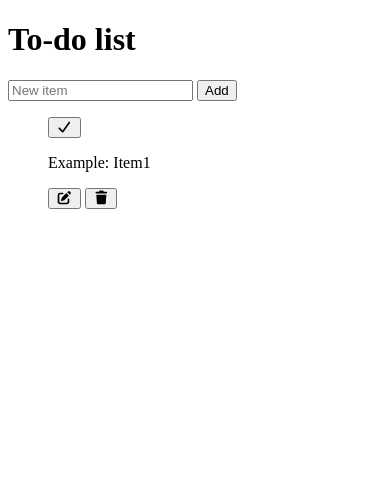
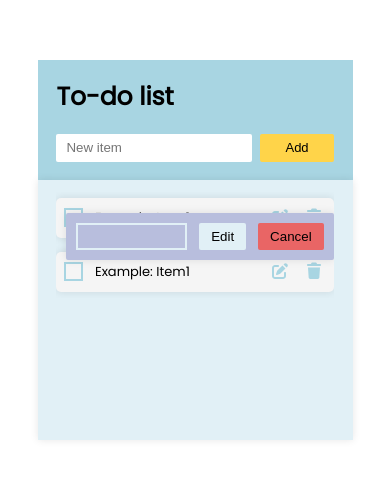
Before and after one commit to Cayuaz/todo-list-js, a plain HTML site: page index.html in a window 390 px wide. Drawn offline with Linux system fonts and the light colour scheme.

Commit message:
feat: create main styles and responsive layout

```diff
--- a/index.html
+++ b/index.html
@@ -10,12 +10,13 @@
 
         <main>
             <div class="main-container">
+
                 <div class="form-container">
                     <form action="">
                         <h1>To-do list</h1>
                         <div class="input-container">
                             <input type="text" placeholder="New item">
-                            <button type="submit">Add</button>
+                            <button class="add-btn" type="submit">Add</button>
                         </div>
                     </form>
                 </div>
@@ -23,11 +24,14 @@
 
                 <div class="list-container">
                     <ul class="list">
-                        <button type="button">
-                             <i class="fa-solid fa-check"></i>
+                        <li>
+                            <div class="container-check-btn">
+                                <button type="button" class="check-btn">
+                                <i class="fa-solid fa-check fa-sm"></i>
                                 </button>
 
                                 <p>Example: Item1</p>
+                            </div>
 
                             <div class="buttons-container">
                                 <button type="button"><i class="fa-solid fa-pen-to-square"></i></button>
@@ -35,11 +39,40 @@
                                 <button type="button"><i class="fa-solid fa-trash"></i></button>
                             </div>
 
+
+                        </li>
+
+                        <li>
+                            <div class="container-check-btn">
+                                <button type="button" class="check-btn">
+                                <i class="fa-solid fa-check fa-sm"></i>
+                                </button>
+
+                                <p>Example: Item1</p>
+                            </div>
+
+                            <div class="buttons-container">
+                                <button type="button"><i class="fa-solid fa-pen-to-square"></i></button>
+
+                                <button type="button"><i class="fa-solid fa-trash"></i></button>
+                            </div>
+
+                            <div class="edit-container">
+                                <input type="text" class="edit-input">
+                                <button type="button" class="edit-btn">Edit</button>
+                                <button type="button" class="cancel-btn">Cancel</button>
+                            </div>
+                        </li>
+
                     </ul>
+
                 </div>
+
+
             </div>
+
+
         </main>
-
 
     <script src="./scripts/all.min.js" crossorigin="anonymous"></script>
     <script type="module" src="./scripts/index.js"></script>
--- a/styles.css
+++ b/styles.css
@@ -0,0 +1,235 @@
+*, *::before, *::after {
+  box-sizing: border-box;
+  padding: 0;
+  margin: 0;
+}
+
+html {
+    font-size: 62.5%;
+}
+
+:root {
+    --primary-color: #a8d5e2;
+    --secondary-color: #e1f0f6;
+    --accent-color: #ffd449;
+    --danger-color: #e96565;
+    --width-main-container: 90%;
+    --shadow: 0 0 8px rgba(0, 0, 0, 0.1);
+}
+
+@font-face {
+    font-family: 'Poppins';
+    src: url(./assets/fonts/Poppins-Regular.woff2) format('woff2'),
+         url(./assets/fonts/Poppins-Regular.woff) format('woff');
+    font-style: normal;
+}
+
+body {
+    font-family: 'Poppins', sans-serif;
+    height: 100vh;
+    display: flex;
+    background-color: #fff;
+    display: flex;
+}
+
+main {
+    max-width: 720px;
+    width: 100%;
+    margin: 0 auto;
+    padding-inline: 2rem;
+}
+
+button {
+    border: none;
+    cursor: pointer;
+    background-color: transparent;
+}
+
+i, button {
+    color: var(--primary-color);
+}
+
+.main-container {
+    width: var(--width-main-container);
+    height: 45vh;
+    margin-block-start: 6rem;
+    margin-inline: auto;
+    display: grid;
+    grid-template-areas:
+        'form'
+        'list';
+    grid-template-rows: 120px 1fr;
+    grid-template-columns: repeat(1, 1fr);
+    justify-content: center;
+    justify-items: center;
+    color: #000;
+}
+
+.form-container {
+    grid-area: form;
+    background-color: var(--primary-color);
+    padding-inline: clamp(1.5rem, 1vw + 1.5rem, 2.5rem);
+    padding-block: clamp(1.2rem, 1vw + 0.5rem, 1.5rem);
+    display: flex;
+    flex-direction: column;
+    width: 100%;
+}
+
+.form-container form {
+    height: 100%;
+    display: flex;
+    flex-direction: column;
+    justify-content: space-around;
+    gap: clamp(0.5rem, 0.5vw + 0.2rem, 1rem);
+}
+
+.input-container {
+    display: flex;
+    align-items: center;
+    gap: 0.8rem;
+}
+
+.input-container input {
+    padding-inline: clamp(1rem, 1vw + 0.5rem, 1.5rem);
+    padding-block: clamp(0.4rem, 0.4vw + 0.5rem, 0.8rem);
+    border-radius: 0.2rem;
+    border: none;
+    width: 100%;
+}
+
+.list-container {
+    grid-area: list;
+    width: 100%;
+    padding-inline: clamp(1.5rem, 1vw + 1.5rem, 2.5rem);
+    padding-block: clamp(1.2rem, 1vw + 0.5rem, 1.5rem);
+    box-shadow: var(--shadow);
+    background-color: var(--secondary-color);
+}
+
+.add-btn {
+    background-color: var(--accent-color);
+    color: #000;
+    padding-inline: clamp(2.5rem, 2vw + 0.5rem, 2.5rem);
+    padding-block: clamp(0.4rem, 0.4vw + 0.5rem, 0.8rem);
+    border-radius: 0.2rem;
+}
+
+ul {
+    list-style: none;
+    overflow-y: auto;
+    display: flex;
+    flex-direction: column;
+    gap: clamp(1.4rem, 1.4vw + 0.2rem, 1.8rem);
+    padding-block: clamp(0.2rem, 0.2vw + 0.5rem, 0.6rem);
+    position: relative;
+}
+
+li {
+    display: flex;
+    justify-content: space-between;
+    align-items: center;
+    padding-inline: clamp(1rem, 1vw + 0.5rem, 1.5rem);
+    padding-block: clamp(1rem, 1vw + 0.5rem, 1.6rem);
+    background-color: #f5f5f5;
+    border-radius: 0.5rem;
+    box-shadow: var(--shadow);
+}
+
+.container-check-btn, .buttons-container {
+    display: flex;
+    align-items: center;
+    gap: clamp(1.4rem, 1.2vw + 0.2rem, 1.4rem);
+}
+
+.buttons-container buttons {
+    font-size: 10rem;
+}
+
+.fa-check {
+    visibility: hidden;
+}
+
+.show-check {
+    visibility: visible;
+}
+
+.check-btn  {
+    outline: 2px solid var(--primary-color);
+}
+
+h1 {
+    align-self: flex-start;
+}
+
+.edit-container {
+    position: absolute;
+    top: 20%;
+    background-color: #b8bedd;
+    padding-inline: clamp(1rem, 1vw + 0.5rem, 1.5rem);
+    padding-block: clamp(1rem, 1vw + 0.5rem, 1.6rem);
+    border-radius: 0.2rem;
+    display: flex;
+    justify-content: space-around;
+    gap: clamp(1.2rem, 1.2vw + 0.2rem, 1.4rem);
+    box-shadow: var(--shadow);
+}
+
+.edit-container input {
+    width: 60%;
+    border: 2px solid var(--secondary-color);
+    background-color: transparent;
+    padding-inline: clamp(1rem, 1vw + 0.5rem, 1.5rem);
+}
+
+.edit-container button {
+    color: #000;
+    padding-inline: clamp(1.2rem, 0.8vw + 0.8rem, 1.8rem);
+    padding-block: clamp(0.6rem, 0.4vw + 0.2rem, 0.8rem);
+    border-radius: 0.2rem;
+    flex-grow: 1;
+}
+
+
+.edit-btn {
+    background-color: var(--secondary-color);
+}
+
+.cancel-btn {
+    background-color: var(--danger-color);
+}
+
+/* Typography */
+
+h1 {
+    font-size: clamp(2.5rem, 2.5vw + 1rem, 3.5rem);
+}
+
+.add-btn, ul p {
+    font-size: clamp(1.3rem, 0.8vw + 0.2rem, 1.8rem);
+}
+
+.fa-pen-to-square, .fa-trash {
+    font-size: clamp(1.6rem, 1vw + 0.5rem, 1.8rem);
+}
+
+/* Responsive Design */
+
+@media screen and (min-width: 768px) {
+
+    :root {
+        --width-main-container: 80%;
+    }
+
+    .edit-container {
+        width: 95%;
+    }
+
+
+}
+
+/* @media screen and (min-width: 1024px) {
+
+    .main-container {
+        width: 90%;
+    }
+} */
```
Lines whose indentation alone changed are shown as unchanged.
